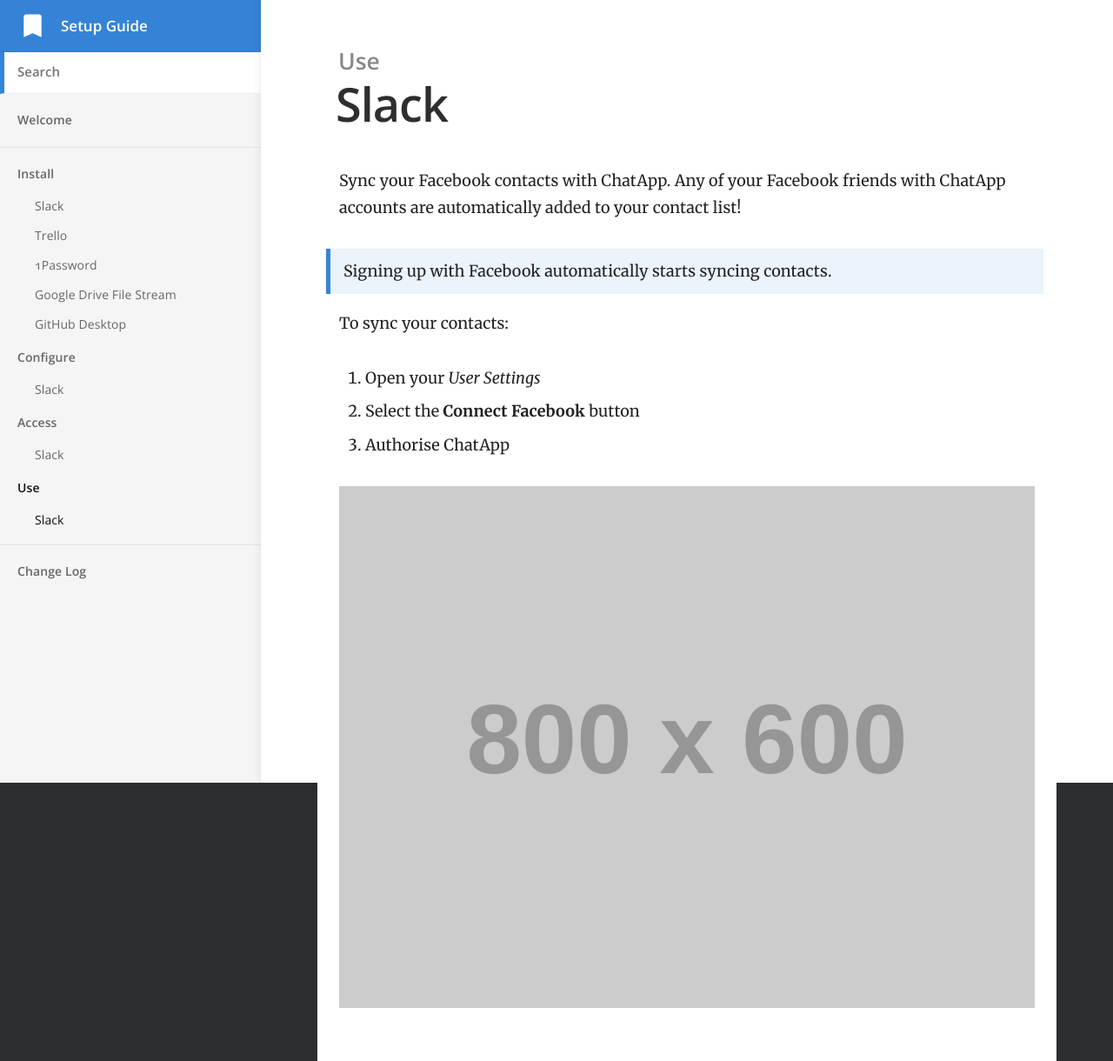
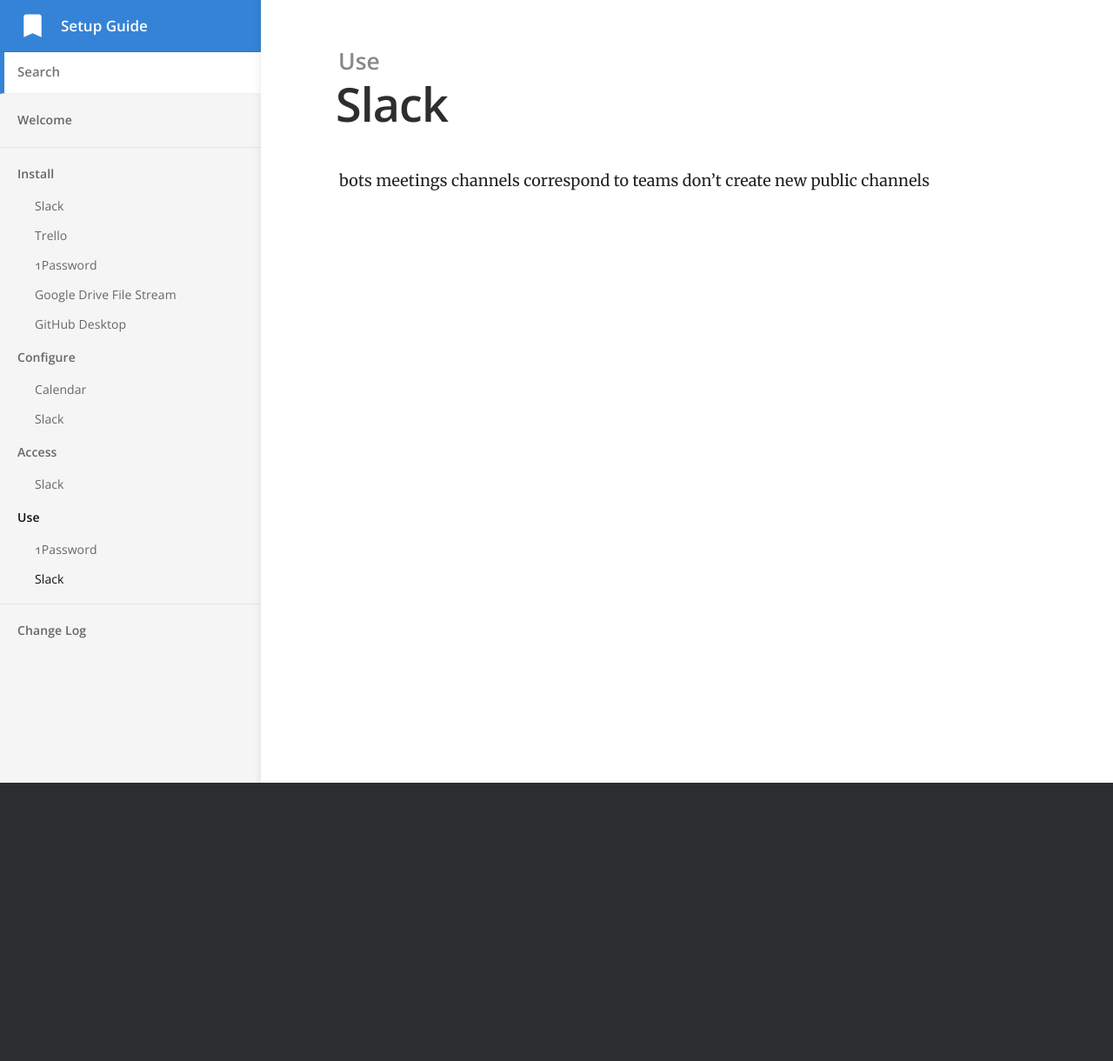
Before and after one commit to robisaacnz/setup-guide, a Jekyll site: the page built from _docs/040-use/slack.md, in a window 1280 px wide. Shown: the whole page at 87% size. Built offline with Jekyll 4.4.1, drawn with Linux system fonts in a browser that asks for light colours; after the commit the page ends 900 px from its top, so only the background shows below that.

Commit message:
Small rollup of content edits

```diff
--- a/_docs/040-use/slack.md
+++ b/_docs/040-use/slack.md
@@ -4,14 +4,7 @@ category: Use
 order: 1
 ---
 
-Sync your Facebook contacts with ChatApp. Any of your Facebook friends with ChatApp accounts are automatically added to your contact list!
-
-> Signing up with Facebook automatically starts syncing contacts.
-
-To sync your contacts:
-
-1. Open your *User Settings*
-2. Select the **Connect Facebook** button
-3. Authorise ChatApp
-
-![](//placehold.it/800x600)
+bots
+meetings
+channels correspond to teams
+don't create new public channels
```
Also changed, not shown: _docs/020-configure/calendar.md (added, +9 -0 lines), _docs/040-use/1password.md (added, +9 -0 lines), index.md (+1 -1 lines).
